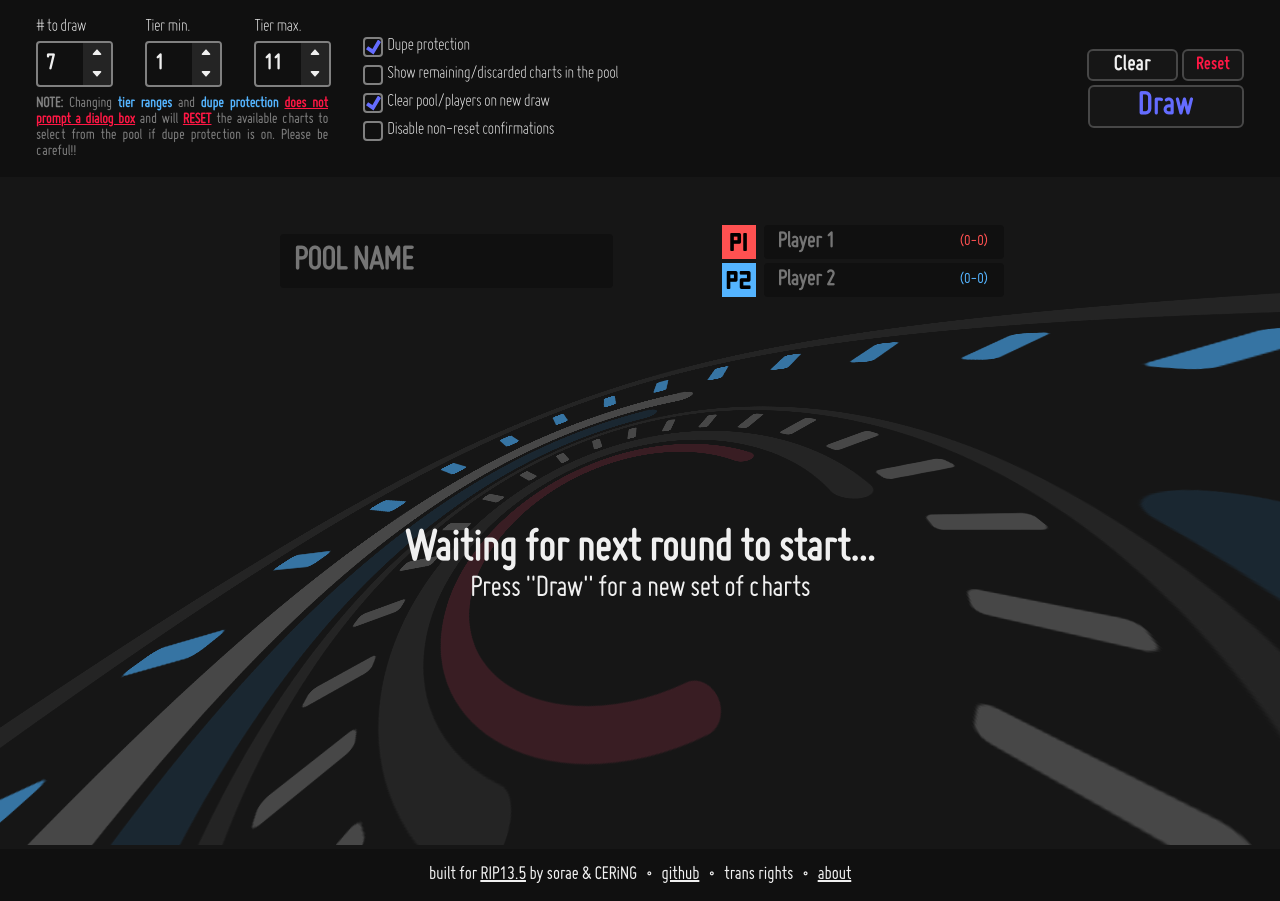
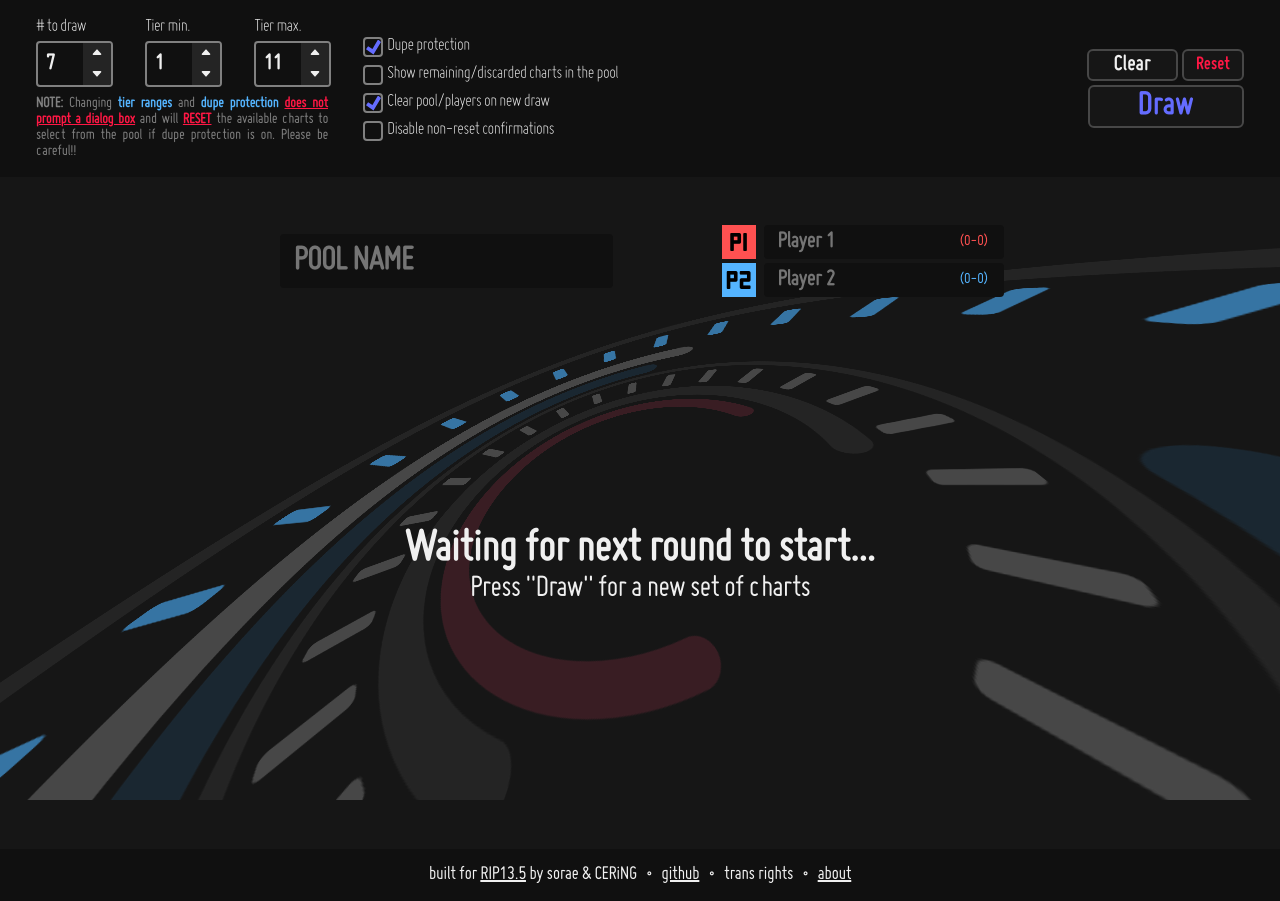
Before and after one commit to soraeee/cardigan, a React (Vite) app in the folder card-draw/: page / in a window 1280 px wide. Built offline with nearby package versions, Linux system fonts and the light colour scheme.

Commit message:
Fix ring moving when drawing cards

```diff
--- a/card-draw/src/scss/main.scss
+++ b/card-draw/src/scss/main.scss
@@ -111,22 +111,13 @@ b { font-weight: 700 }
   @include mixin.flex($dir: column, $x-align: center);
   position: absolute;
   margin: 0 auto;
+  top: 20%;
   user-select: none;
   perspective: 250px;
-  min-height: 80vh;
+  min-height: 80%;
   width: 100%;
   z-index: -1;
   overflow: hidden;
-  &-text {
-    text-align: center;
-    &-head {
-      font-size: 3em;
-      font-weight: 700;
-    }
-    &-sub {
-      font-size: 2em;
-    }
-  }
 }
 
 .ring {
```
